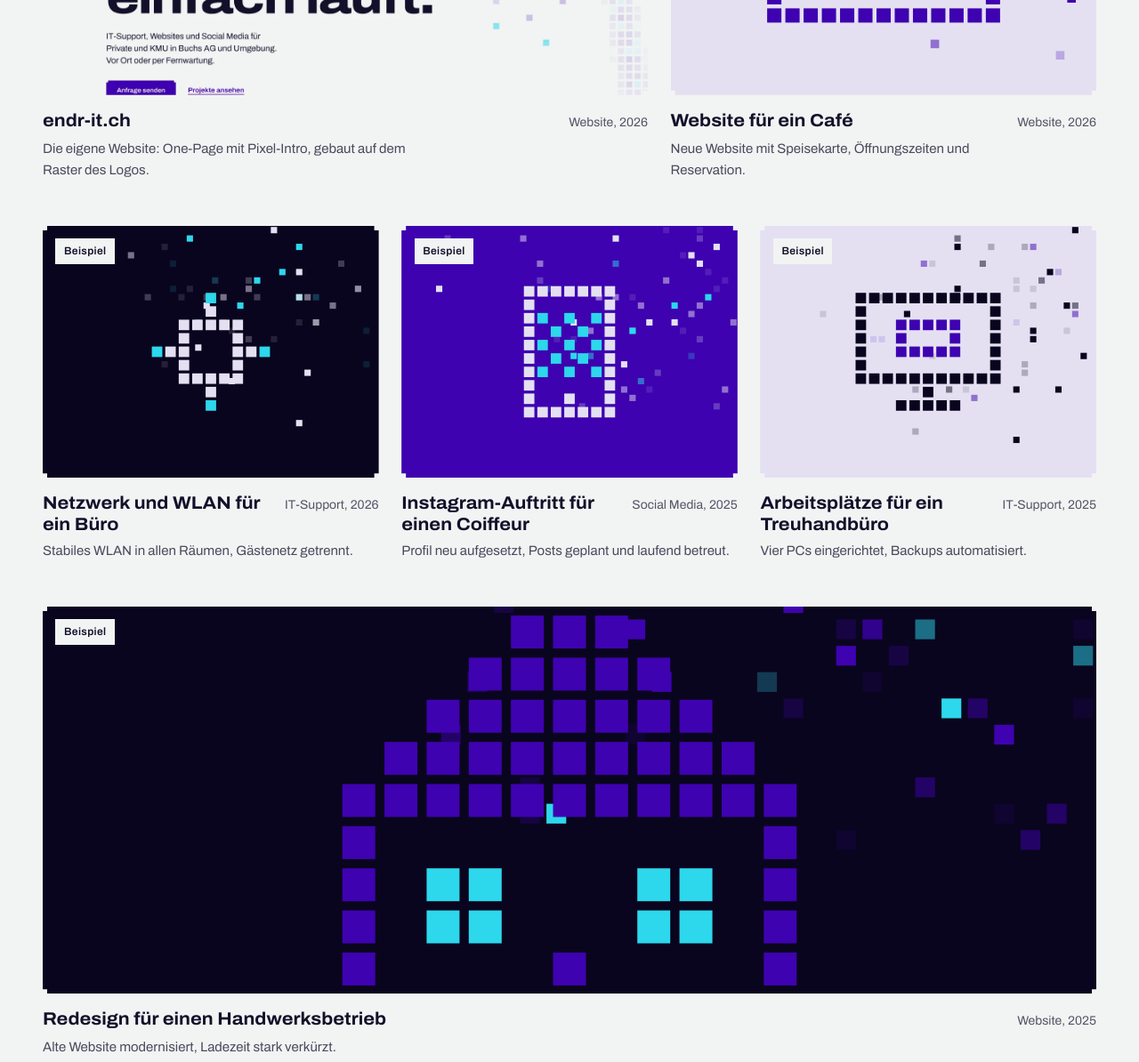
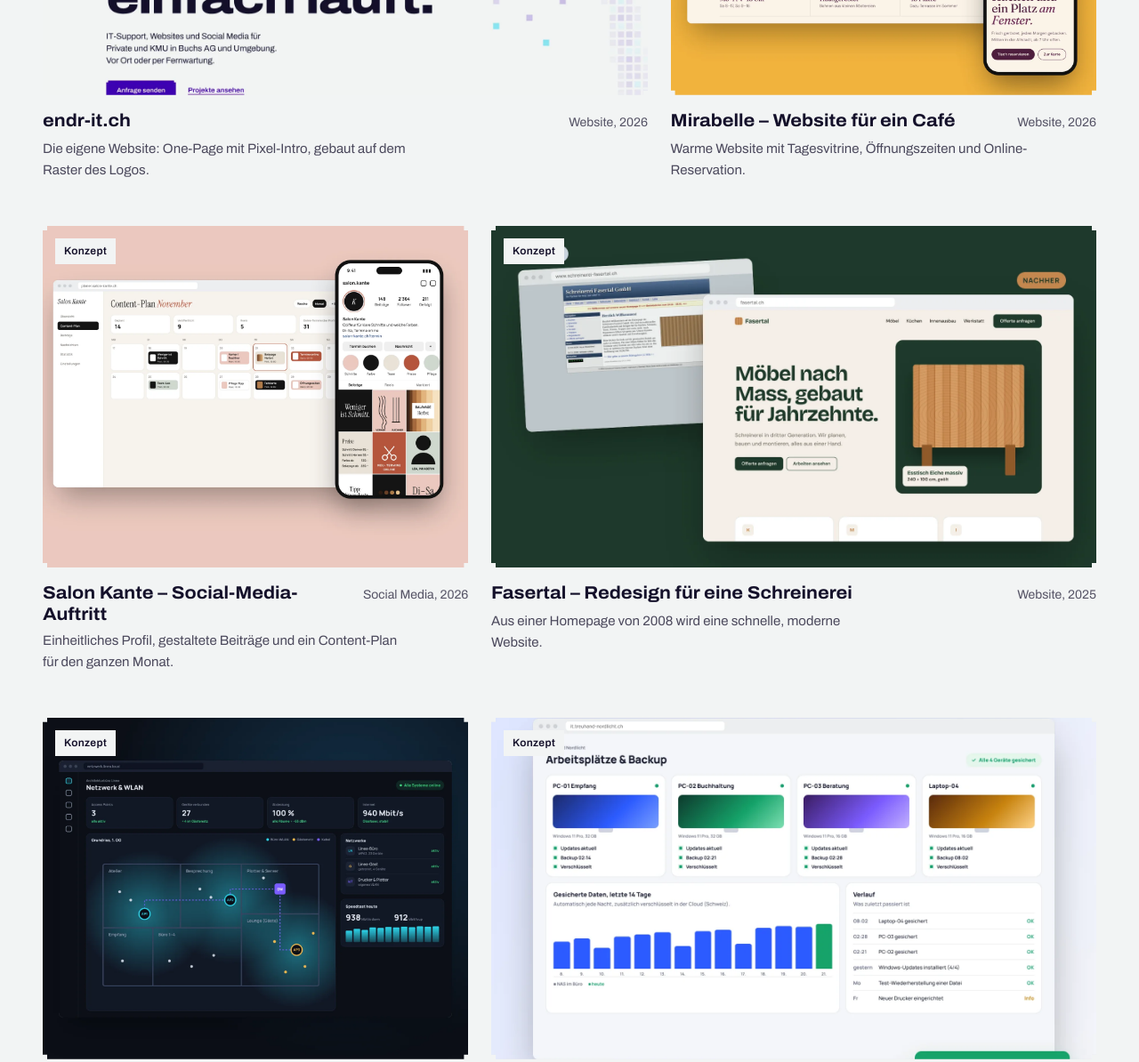
Before and after one commit to endritsrmx/endrit-website, a plain HTML site: page projekte.html in a window 1280 px wide. Shown: the part 700-1894 px from the top of the page at 89% size. Drawn offline with Linux system fonts and the light colour scheme.

Commit message:
Konzeptprojekte mit eigenen Projektbildern
Co-Authored-By: Claude Opus 5.5 <noreply@anthropic.com>
Claude-Session: https://claude.ai/code/session_01Ju4549jem2Z4hGAeg3gpoB

```diff
--- a/css/style.css
+++ b/css/style.css
@@ -58,6 +58,7 @@
 }
 
 /* ---------- Basis ---------- */
+[hidden] { display: none !important; }
 *, *::before, *::after { box-sizing: border-box; }
 html { -webkit-text-size-adjust: 100%; scroll-padding-top: var(--header-h); }
 html.lenis, html.lenis body { height: auto; }
@@ -425,7 +426,8 @@ html:not(.js) .band__list { flex-wrap: wrap; row-gap: 1rem; padding-inline: var(
 }
 .sheet__close:hover { background: var(--violet); color: var(--paper); }
 .sheet__media { margin: 0; background: var(--paper-2); grid-row: span 2; }
-.sheet__media img { width: 100%; height: 100%; object-fit: cover; min-height: 320px; }
+.sheet__media { display: grid; place-items: center; }
+.sheet__media img { width: 100%; height: auto; object-fit: contain; }
 .sheet__thumbs { display: none; }
 .sheet__thumbs.has-many { display: flex; gap: .5rem; padding: 1rem 1.5rem 0; grid-column: 2; }
 .sheet__thumbs button { width: 64px; height: 48px; padding: 0; border: 0; cursor: pointer; background: var(--paper-2); opacity: .55; transition: opacity .2s ease; }
--- a/js/i18n.js
+++ b/js/i18n.js
@@ -41,7 +41,7 @@ window.I18N = (() => {
       pfTitle: 'Projekte', pfLead: 'Eine Auswahl an Websites, IT-Einrichtungen und Social-Media-Auftritten.',
       fAll: 'Alle', pfEmpty: 'In dieser Kategorie ist noch nichts online. Schau bald wieder vorbei.',
       pfCta: 'Dein Projekt als nächstes?', close: 'Schliessen', visit: 'Projekt ansehen',
-      example: 'Beispiel', client: 'Kunde', year: 'Jahr', service: 'Leistung', open: 'Details',
+      example: 'Konzept', client: 'Kunde', year: 'Jahr', service: 'Leistung', open: 'Details',
       cat: { web: 'Website', it: 'IT-Support', social: 'Social Media' }
     },
     en: {
@@ -84,7 +84,7 @@ window.I18N = (() => {
       pfTitle: 'Projects', pfLead: 'A selection of websites, IT setups and social media work.',
       fAll: 'All', pfEmpty: 'Nothing online in this category yet. Check back soon.',
       pfCta: 'Your project next?', close: 'Close', visit: 'View project',
-      example: 'Example', client: 'Client', year: 'Year', service: 'Service', open: 'Details',
+      example: 'Concept', client: 'Client', year: 'Year', service: 'Service', open: 'Details',
       cat: { web: 'Website', it: 'IT support', social: 'Social media' }
     }
   };
--- a/js/portfolio.js
+++ b/js/portfolio.js
@@ -19,6 +19,7 @@
       let row = ROWS[r % ROWS.length];
       const left = list.length - i;
       if (left < row.length) row = left === 1 ? ['is-full'] : ['is-wide', 'is-mid']; // Reste sauber füllen
+      else if (row.length === 3 && left === 4) row = ['is-mid', 'is-wide'];               // nie ein Einzelner am Schluss
       row.forEach(cls => { if (i < list.length) out.push([list[i++], cls]); });
       r++;
     }
--- a/js/projects.js
+++ b/js/projects.js
@@ -6,7 +6,7 @@
    category:  "web" | "it" | "social"
    featured:  true  = wird im Raster gross dargestellt und auf der Startseite gezeigt
    en:        optional, englische Texte (sonst wird Deutsch angezeigt)
-   example:   true  = Beispielprojekt (zeigt ein Etikett). Löschen, sobald echte Projekte drin sind.
+   example:   true  = Konzeptprojekt mit fiktiver Marke (zeigt das Etikett „Konzept“)
    ========================================================================== */
 window.PROJECTS = [
   {
@@ -28,76 +28,95 @@ window.PROJECTS = [
     }
   },
   {
-    id: 'beispiel-web',
+    id: 'mirabelle',
     example: true,
-    title: 'Website für ein Café',
-    client: 'Beispielkunde',
+    title: 'Mirabelle – Website für ein Café',
+    client: 'Mirabelle Kaffee & Kuchen (fiktive Marke)',
     year: 2026,
     category: 'web',
     featured: true,
-    cover: 'assets/projekte/beispiel-web.svg',
-    images: ['assets/projekte/beispiel-web.svg'],
-    summary: 'Neue Website mit Speisekarte, Öffnungszeiten und Reservation.',
-    text: 'Hier stehen zwei, drei Sätze zum Projekt: Was war die Ausgangslage, was hast du gemacht, was hat es gebracht?',
-    tags: ['Webdesign', 'SEO'],
-    link: '',
-    en: { title: 'Website for a café', summary: 'New website with menu, opening hours and reservations.' }
+    cover: 'assets/projekte/mirabelle-1.webp',
+    images: ['assets/projekte/mirabelle-1.webp', 'assets/projekte/mirabelle-2.webp', 'assets/projekte/mirabelle-3.webp'],
+    summary: 'Warme Website mit Tagesvitrine, Öffnungszeiten und Online-Reservation.',
+    text: 'Konzept für ein Café in der Altstadt: Die Startseite zeigt sofort, was heute in der Vitrine steht und wann offen ist. Reservieren geht in drei Klicks, auf dem Handy genauso wie am Computer.\n\nMarke, Farben und Illustrationen sind eigens für dieses Konzept entstanden.',
+    tags: ['Webdesign', 'Branding', 'Reservation'],
+    en: {
+      title: 'Mirabelle – website for a café',
+      summary: 'A warm website with a daily display case, opening hours and online booking.',
+      text: 'Concept for an old-town café: the home page shows right away what is in the display case today and when it is open. Booking a table takes three clicks, on a phone or a computer.\n\nBrand, colours and illustrations were created for this concept.'
+    }
   },
   {
-    id: 'beispiel-netzwerk',
+    id: 'salon-kante',
     example: true,
-    title: 'Netzwerk und WLAN für ein Büro',
-    client: 'Beispielkunde',
+    title: 'Salon Kante – Social-Media-Auftritt',
+    client: 'Salon Kante (fiktive Marke)',
     year: 2026,
-    category: 'it',
-    cover: 'assets/projekte/beispiel-netzwerk.svg',
-    images: ['assets/projekte/beispiel-netzwerk.svg'],
-    summary: 'Stabiles WLAN in allen Räumen, Gästenetz getrennt.',
-    text: 'Hier stehen zwei, drei Sätze zum Projekt.',
-    tags: ['Netzwerk', 'WLAN'],
-    en: { title: 'Network and Wi-Fi for an office', summary: 'Reliable Wi-Fi in every room, separate guest network.' }
+    category: 'social',
+    featured: true,
+    cover: 'assets/projekte/kante-1.webp',
+    images: ['assets/projekte/kante-1.webp', 'assets/projekte/kante-2.webp'],
+    summary: 'Einheitliches Profil, gestaltete Beiträge und ein Content-Plan für den ganzen Monat.',
+    text: 'Konzept für einen Coiffeur: klare Bildsprache mit wenigen Farben, wiederkehrende Formate (Vorher/Nachher, Preise, Pflege-Tipps) und ein Monatsplan, damit jede Woche etwas erscheint. Termine lassen sich direkt über das Profil buchen.',
+    tags: ['Instagram', 'Content-Plan', 'Gestaltung'],
+    en: {
+      title: 'Salon Kante – social media presence',
+      summary: 'A consistent profile, designed posts and a content plan for the whole month.',
+      text: 'Concept for a hair salon: a clear visual language with few colours, recurring formats (before/after, prices, care tips) and a monthly plan so something goes out every week. Appointments can be booked straight from the profile.'
+    }
   },
   {
-    id: 'beispiel-social',
+    id: 'fasertal',
     example: true,
-    title: 'Instagram-Auftritt für einen Coiffeur',
-    client: 'Beispielkunde',
+    title: 'Fasertal – Redesign für eine Schreinerei',
+    client: 'Schreinerei Fasertal (fiktive Marke)',
     year: 2025,
-    category: 'social',
-    featured: true,
-    cover: 'assets/projekte/beispiel-social.svg',
-    images: ['assets/projekte/beispiel-social.svg'],
-    summary: 'Profil neu aufgesetzt, Posts geplant und laufend betreut.',
-    text: 'Hier stehen zwei, drei Sätze zum Projekt.',
-    tags: ['Instagram', 'Content'],
-    en: { title: 'Instagram presence for a hair salon', summary: 'Profile rebuilt, posts planned and managed.' }
+    category: 'web',
+    cover: 'assets/projekte/fasertal-1.webp',
+    images: ['assets/projekte/fasertal-1.webp', 'assets/projekte/fasertal-2.webp'],
+    summary: 'Aus einer Homepage von 2008 wird eine schnelle, moderne Website.',
+    text: 'Konzept: Die alte Seite war unübersichtlich und auf dem Handy kaum lesbar. Die neue Seite sagt in einem Satz, was die Schreinerei macht, und führt direkt zur Offerte. Weniger Text, klare Bereiche, schnell geladen.',
+    tags: ['Redesign', 'Webdesign', 'Mobile'],
+    en: {
+      title: 'Fasertal – redesign for a joinery',
+      summary: 'A 2008 homepage turned into a fast, modern website.',
+      text: 'Concept: the old site was cluttered and barely readable on a phone. The new one says in one sentence what the joinery does and leads straight to a quote request. Less text, clear sections, fast to load.'
+    }
   },
   {
-    id: 'beispiel-it',
+    id: 'linea',
     example: true,
-    title: 'Arbeitsplätze für ein Treuhandbüro',
-    client: 'Beispielkunde',
+    title: 'Netzwerk und WLAN für ein Architekturbüro',
+    client: 'Architekturbüro Linea (fiktive Marke)',
     year: 2025,
     category: 'it',
-    cover: 'assets/projekte/beispiel-it.svg',
-    images: ['assets/projekte/beispiel-it.svg'],
-    summary: 'Vier PCs eingerichtet, Backups automatisiert.',
-    text: 'Hier stehen zwei, drei Sätze zum Projekt.',
-    tags: ['Einrichtung', 'Backup'],
-    en: { title: 'Workstations for an accounting firm', summary: 'Four PCs set up, backups automated.' }
+    cover: 'assets/projekte/linea-1.webp',
+    images: ['assets/projekte/linea-1.webp'],
+    summary: 'Drei Access Points, volle Abdeckung, Gästenetz und Drucker sauber getrennt.',
+    text: 'Konzept: WLAN-Löcher im Atelier und ein Gästenetz, das im gleichen Netz wie der Server hing. Lösung mit drei Access Points, getrennten Netzen für Büro, Gäste und Geräte und einer Übersicht, die jederzeit zeigt, ob alles läuft.',
+    tags: ['Netzwerk', 'WLAN', 'Sicherheit'],
+    en: {
+      title: 'Network and Wi-Fi for an architecture office',
+      summary: 'Three access points, full coverage, guest network and printers properly separated.',
+      text: 'Concept: Wi-Fi dead spots in the studio and a guest network sharing the server network. Solved with three access points, separate networks for office, guests and devices, and an overview that shows at any time whether everything is running.'
+    }
   },
   {
-    id: 'beispiel-redesign',
+    id: 'nordlicht',
     example: true,
-    title: 'Redesign für einen Handwerksbetrieb',
-    client: 'Beispielkunde',
+    title: 'Arbeitsplätze und Backup für ein Treuhandbüro',
+    client: 'Treuhand Nordlicht (fiktive Marke)',
     year: 2025,
-    category: 'web',
-    cover: 'assets/projekte/beispiel-redesign.svg',
-    images: ['assets/projekte/beispiel-redesign.svg'],
-    summary: 'Alte Website modernisiert, Ladezeit stark verkürzt.',
-    text: 'Hier stehen zwei, drei Sätze zum Projekt.',
-    tags: ['Redesign', 'Performance'],
-    en: { title: 'Redesign for a trades business', summary: 'Old website modernised, much faster to load.' }
+    category: 'it',
+    cover: 'assets/projekte/nordlicht-1.webp',
+    images: ['assets/projekte/nordlicht-1.webp'],
+    summary: 'Vier Geräte eingerichtet, verschlüsselt und jede Nacht automatisch gesichert.',
+    text: 'Konzept: Neue Arbeitsplätze, alle auf dem gleichen Stand, mit automatischen Updates und nächtlichem Backup aufs NAS und zusätzlich in eine Schweizer Cloud. Eine Test-Wiederherstellung zeigt, dass die Sicherung im Ernstfall auch funktioniert.',
+    tags: ['Einrichtung', 'Backup', 'Updates'],
+    en: {
+      title: 'Workstations and backup for an accounting firm',
+      summary: 'Four devices set up, encrypted and backed up automatically every night.',
+      text: 'Concept: new workstations, all on the same level, with automatic updates and nightly backups to a NAS plus a Swiss cloud. A test restore proves the backup actually works when it counts.'
+    }
   }
 ];
```
Also changed, not shown: assets/projekte/beispiel-it.svg (deleted), assets/projekte/beispiel-netzwerk.svg (deleted), assets/projekte/beispiel-redesign.svg (deleted), assets/projekte/beispiel-social.svg (deleted), assets/projekte/beispiel-web.svg (deleted), assets/projekte/endr-it-projekte.webp, assets/projekte/fasertal-1.webp (added), assets/projekte/fasertal-2.webp (added), assets/projekte/kante-1.webp (added), assets/projekte/kante-2.webp (added), assets/projekte/linea-1.webp (added), assets/projekte/mirabelle-1.webp (added), assets/projekte/mirabelle-2.webp (added), assets/projekte/mirabelle-3.webp (added), 1 more files, 1 other file.
